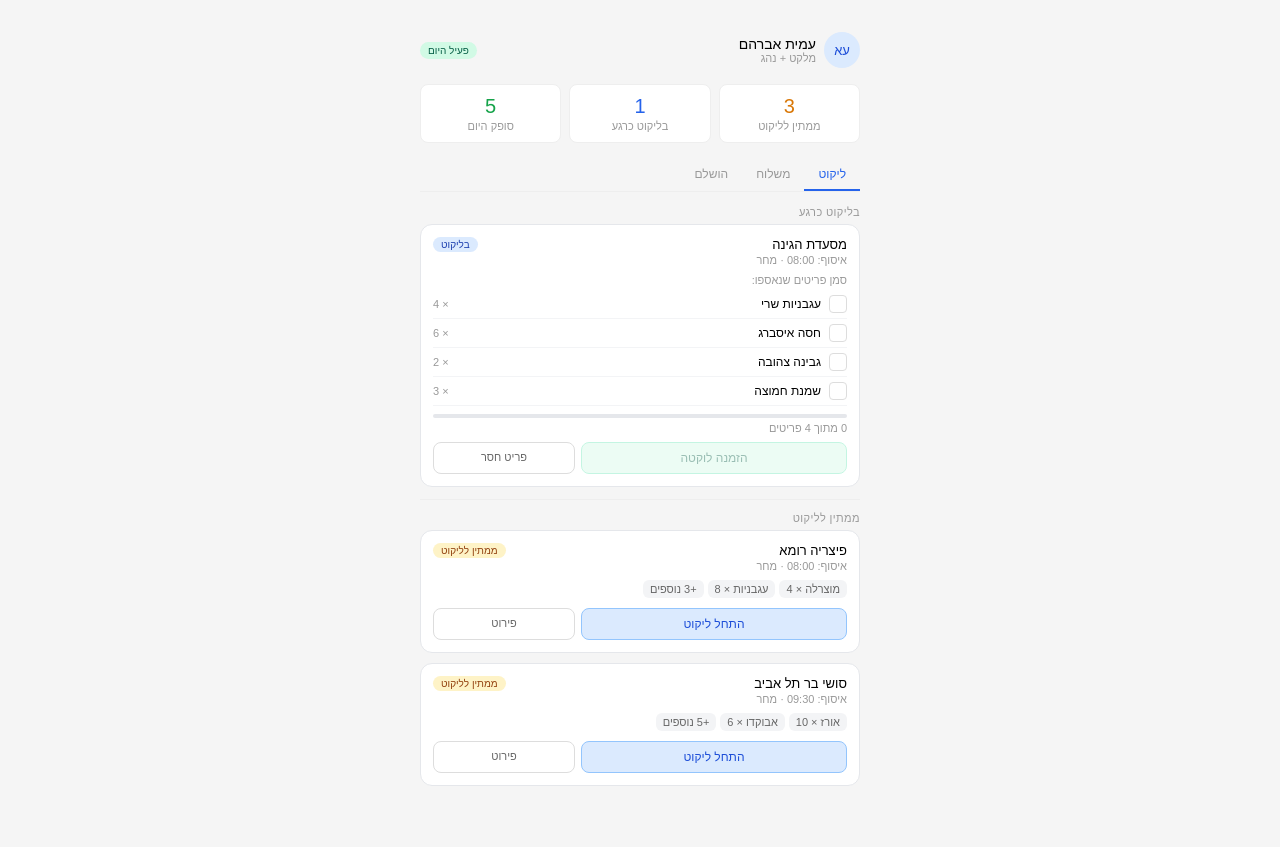
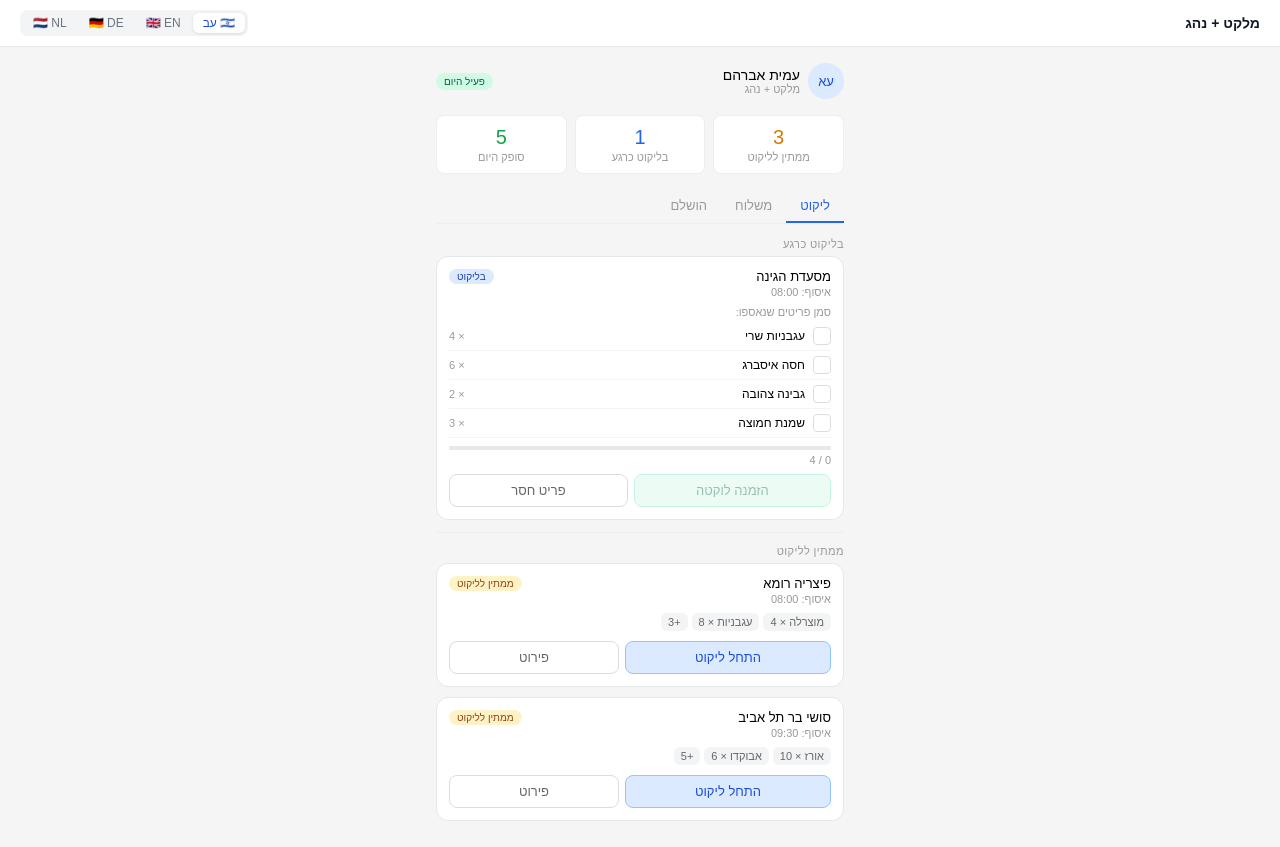
Before and after one commit to newmagal78-hash/Dudi-mockupd, a plain HTML site: page mockups/04_picker_driver_dashboard.html in a window 1280 px wide. Drawn offline with Linux system fonts and the light colour scheme.

Commit message:
Update dashboard HTML structure and translations

```diff
--- a/mockups/04_picker_driver_dashboard.html
+++ b/mockups/04_picker_driver_dashboard.html
@@ -1,76 +1,91 @@
 <!DOCTYPE html>
-<html dir="rtl" lang="he">
+<html lang="he" dir="rtl">
 <head>
 <meta charset="UTF-8">
 <meta name="viewport" content="width=device-width, initial-scale=1.0">
-<title>דשבורד מלקט ונהג</title>
+<title>Smart Order System — Picker & Driver</title>
+<link rel="stylesheet" href="i18n.css">
 <style>
-  * { box-sizing: border-box; }
-  body { font-family: Arial, sans-serif; background: #f5f5f5; padding: 1.5rem; direction: rtl; }
-  .wrap { max-width: 440px; margin: 0 auto; }
-  .top { display: flex; justify-content: space-between; align-items: center; margin-bottom: 16px; }
+  body { font-family: Arial, sans-serif; background: #f5f5f5; margin: 0; }
+  .wrap { max-width: 440px; margin: 0 auto; padding: 1rem; }
+  .top  { display: flex; justify-content: space-between; align-items: center; margin-block-end: 16px; }
   .avatar { width: 36px; height: 36px; border-radius: 50%; background: #dbeafe; display: flex; align-items: center; justify-content: center; font-size: 13px; font-weight: 500; color: #1d4ed8; flex-shrink: 0; }
   .user-name { font-size: 14px; font-weight: 500; }
   .user-role { font-size: 11px; color: #999; }
   .role-badge { font-size: 10px; padding: 3px 8px; border-radius: 20px; background: #d1fae5; color: #065f46; font-weight: 500; }
-  .stats { display: grid; grid-template-columns: repeat(3,1fr); gap: 8px; margin-bottom: 16px; }
-  .sc { background: #fff; border-radius: 8px; padding: 10px; text-align: center; border: 1px solid #eee; }
+  .stats { display: grid; grid-template-columns: repeat(3,1fr); gap: 8px; margin-block-end: 16px; }
+  .sc   { background: #fff; border-radius: 8px; padding: 10px; text-align: center; border: 1px solid #eee; }
   .sc-n { font-size: 20px; font-weight: 500; }
-  .sc-l { font-size: 11px; color: #999; margin-top: 2px; }
-  .tab-row { display: flex; border-bottom: 1px solid #eee; margin-bottom: 14px; }
-  .tab { padding: 8px 14px; font-size: 12px; cursor: pointer; color: #999; border-bottom: 2px solid transparent; }
-  .tab.active { color: #2563eb; border-bottom-color: #2563eb; font-weight: 500; }
+  .sc-l { font-size: 11px; color: #999; margin-block-start: 2px; }
+  .tab-row { display: flex; border-block-end: 1px solid #eee; margin-block-end: 14px; }
+  .tab { padding: 8px 14px; cursor: pointer; color: #999; border-block-end: 2px solid transparent; }
+  .tab.active { color: #2563eb; border-block-end-color: #2563eb; font-weight: 500; }
   .pill { display: inline-block; font-size: 10px; padding: 2px 8px; border-radius: 20px; font-weight: 500; }
   .pw { background: #fef3c7; color: #92400e; }
   .pp { background: #dbeafe; color: #1e40af; }
   .pd { background: #d1fae5; color: #065f46; }
-  .card { background: #fff; border: 1px solid #e5e7eb; border-radius: 12px; padding: 12px; margin-bottom: 10px; }
+  .card { background: #fff; border: 1px solid #e5e7eb; border-radius: 12px; padding: 12px; margin-block-end: 10px; }
   .card-name { font-size: 13px; font-weight: 500; }
-  .card-sub { font-size: 11px; color: #999; margin-top: 2px; }
-  .card-top { display: flex; justify-content: space-between; align-items: flex-start; margin-bottom: 8px; }
-  .sec { font-size: 11px; font-weight: 500; color: #999; margin-bottom: 6px; text-transform: uppercase; letter-spacing: .4px; }
-  .check-item { display: flex; align-items: center; gap: 8px; padding: 5px 0; border-bottom: 1px solid #f3f4f6; cursor: pointer; }
-  .check-box { width: 18px; height: 18px; border-radius: 4px; border: 1px solid #ddd; background: transparent; flex-shrink: 0; display: flex; align-items: center; justify-content: center; transition: all .15s; }
+  .card-sub  { font-size: 11px; color: #999; margin-block-start: 2px; }
+  .card-top  { display: flex; justify-content: space-between; align-items: flex-start; margin-block-end: 8px; }
+  .sec { font-size: 11px; font-weight: 500; color: #999; margin-block-end: 6px; text-transform: uppercase; letter-spacing: .4px; }
+  .check-item { display: flex; align-items: center; gap: 8px; padding-block: 5px; border-block-end: 1px solid #f3f4f6; cursor: pointer; }
+  .check-box  { width: 18px; height: 18px; border-radius: 4px; border: 1px solid #ddd; flex-shrink: 0; display: flex; align-items: center; justify-content: center; transition: all .15s; }
   .check-box.checked { background: #d1fae5; border-color: #6ee7b7; }
   .check-label { font-size: 12px; flex: 1; }
-  .check-qty { font-size: 11px; color: #999; }
-  .progress-bar { height: 4px; background: #e5e7eb; border-radius: 2px; margin: 8px 0 4px; }
-  .progress-fill { height: 4px; background: #2563eb; border-radius: 2px; transition: width .3s; }
-  .btn-main { flex: 2; background: #dbeafe; color: #1d4ed8; border: 1px solid #93c5fd; border-radius: 8px; padding: 8px; font-size: 12px; font-weight: 500; text-align: center; cursor: pointer; }
+  .check-qty   { font-size: 11px; color: #999; margin-inline-start: auto; }
+  .progress-bar  { block-size: 4px; background: #e5e7eb; border-radius: 2px; margin-block: 8px 4px; }
+  .progress-fill { block-size: 4px; background: #2563eb; border-radius: 2px; transition: width .3s; }
+  .btn-main { flex: 2; background: #dbeafe; color: #1d4ed8; border: 1px solid #93c5fd; border-radius: 8px; padding: 8px; font-weight: 500; text-align: center; cursor: pointer; }
   .btn-main.green { background: #d1fae5; color: #065f46; border-color: #6ee7b7; }
-  .btn-sec { flex: 1; background: transparent; color: #666; border: 1px solid #ddd; border-radius: 8px; padding: 8px; font-size: 11px; text-align: center; cursor: pointer; }
-  .actions { display: flex; gap: 6px; }
-  .items-preview { display: flex; flex-wrap: wrap; gap: 4px; margin-bottom: 10px; }
+  .btn-sec  { flex: 1; background: transparent; color: #666; border: 1px solid #ddd; border-radius: 8px; padding: 8px; text-align: center; cursor: pointer; }
+  .items-preview { display: flex; flex-wrap: wrap; gap: 4px; margin-block-end: 10px; }
   .item-tag { font-size: 11px; background: #f3f4f6; border-radius: 6px; padding: 3px 7px; color: #666; }
   .item-tag.done { text-decoration: line-through; opacity: .5; }
-  .divider { height: 1px; background: #eee; margin: 12px 0; }
-  .empty { text-align: center; color: #bbb; font-size: 12px; padding: 24px 0; }
+  .divider { block-size: 1px; background: #eee; margin-block: 12px; }
+  .empty  { text-align: center; color: #bbb; font-size: 12px; padding-block: 24px; }
 </style>
 </head>
 <body>
+<script src="translations.js"></script>
+<script>
+  document.addEventListener('DOMContentLoaded', function() {
+    buildPageHeader({ titleKey: 'picker_role' });
+  });
+</script>
+
 <div class="wrap">
   <div class="top">
     <div style="display:flex;align-items:center;gap:8px">
       <div class="avatar">עא</div>
-      <div><div class="user-name">עמית אברהם</div><div class="user-role">מלקט + נהג</div></div>
+      <div>
+        <div class="user-name">עמית אברהם</div>
+        <div class="user-role" data-i18n="picker_role">מלקט + נהג</div>
+      </div>
     </div>
-    <span class="role-badge">פעיל היום</span>
+    <span class="role-badge" data-i18n="active_today">פעיל היום</span>
   </div>
+
   <div class="stats">
-    <div class="sc"><div class="sc-n" style="color:#d97706">3</div><div class="sc-l">ממתין לליקוט</div></div>
-    <div class="sc"><div class="sc-n" style="color:#2563eb">1</div><div class="sc-l">בליקוט כרגע</div></div>
-    <div class="sc"><div class="sc-n" style="color:#16a34a">5</div><div class="sc-l">סופק היום</div></div>
+    <div class="sc"><div class="sc-n" style="color:#d97706">3</div><div class="sc-l" data-i18n="waiting_pick_stat">ממתין לליקוט</div></div>
+    <div class="sc"><div class="sc-n" style="color:#2563eb">1</div><div class="sc-l" data-i18n="currently_picking">בליקוט כרגע</div></div>
+    <div class="sc"><div class="sc-n" style="color:#16a34a">5</div><div class="sc-l" data-i18n="delivered_today">סופק היום</div></div>
   </div>
+
   <div class="tab-row">
-    <div class="tab active" id="tab-pick" onclick="sw('pick')">ליקוט</div>
-    <div class="tab" id="tab-deliver" onclick="sw('deliver')">משלוח</div>
-    <div class="tab" id="tab-done" onclick="sw('done')">הושלם</div>
+    <div class="tab active" id="tab-pick"    onclick="sw('pick')"    data-i18n="tab_picking">ליקוט</div>
+    <div class="tab"        id="tab-deliver" onclick="sw('deliver')" data-i18n="tab_delivery">משלוח</div>
+    <div class="tab"        id="tab-done"    onclick="sw('done')"    data-i18n="tab_done">הושלם</div>
   </div>
+
   <div id="view-pick">
-    <div class="sec">בליקוט כרגע</div>
+    <div class="sec" data-i18n="currently_picking_label">בליקוט כרגע</div>
     <div class="card" id="active-card">
-      <div class="card-top"><div><div class="card-name">מסעדת הגינה</div><div class="card-sub">איסוף: 08:00 · מחר</div></div><span class="pill pp">בליקוט</span></div>
-      <div style="font-size:11px;color:#999;margin-bottom:4px">סמן פריטים שנאספו:</div>
+      <div class="card-top">
+        <div><div class="card-name">מסעדת הגינה</div><div class="card-sub"><span data-i18n="pickup_time">איסוף:</span> 08:00</div></div>
+        <span class="pill pp" data-i18n="status_picking">בליקוט</span>
+      </div>
+      <div style="font-size:11px;color:#999;margin-block-end:4px" data-i18n="mark_items">סמן פריטים שנאספו:</div>
       <div id="checklist">
         <div class="check-item" onclick="tick(this)"><div class="check-box"></div><span class="check-label">עגבניות שרי</span><span class="check-qty">× 4</span></div>
         <div class="check-item" onclick="tick(this)"><div class="check-box"></div><span class="check-label">חסה איסברג</span><span class="check-qty">× 6</span></div>
@@ -78,44 +93,65 @@
         <div class="check-item" onclick="tick(this)"><div class="check-box"></div><span class="check-label">שמנת חמוצה</span><span class="check-qty">× 3</span></div>
       </div>
       <div class="progress-bar"><div class="progress-fill" id="prog" style="width:0%"></div></div>
-      <div style="font-size:11px;color:#999;margin-bottom:8px" id="counter">0 מתוך 4 פריטים</div>
+      <div style="font-size:11px;color:#999;margin-block-end:8px" id="counter">0 / 4</div>
       <div class="actions">
-        <div class="btn-main green" id="finish-btn" style="opacity:.4;pointer-events:none" onclick="finishPick()">הזמנה לוקטה</div>
-        <div class="btn-sec">פריט חסר</div>
+        <div class="btn-main green" id="finish-btn" data-i18n="finish_pick_btn" style="opacity:.4;pointer-events:none" onclick="finishPick()">הזמנה לוקטה</div>
+        <div class="btn-sec" data-i18n="missing_item_btn">פריט חסר</div>
       </div>
     </div>
     <div class="divider"></div>
-    <div class="sec">ממתין לליקוט</div>
+    <div class="sec" data-i18n="waiting_to_pick">ממתין לליקוט</div>
     <div class="card">
-      <div class="card-top"><div><div class="card-name">פיצריה רומא</div><div class="card-sub">איסוף: 08:00 · מחר</div></div><span class="pill pw">ממתין לליקוט</span></div>
-      <div class="items-preview"><span class="item-tag">מוצרלה × 4</span><span class="item-tag">עגבניות × 8</span><span class="item-tag">+3 נוספים</span></div>
-      <div class="actions"><div class="btn-main">התחל ליקוט</div><div class="btn-sec">פירוט</div></div>
+      <div class="card-top">
+        <div><div class="card-name">פיצריה רומא</div><div class="card-sub"><span data-i18n="pickup_time">איסוף:</span> 08:00</div></div>
+        <span class="pill pw" data-i18n="status_waiting">ממתין לליקוט</span>
+      </div>
+      <div class="items-preview"><span class="item-tag">מוצרלה × 4</span><span class="item-tag">עגבניות × 8</span><span class="item-tag">+3</span></div>
+      <div class="actions">
+        <div class="btn-main" data-i18n="btn_start_pick">התחל ליקוט</div>
+        <div class="btn-sec"  data-i18n="btn_details">פירוט</div>
+      </div>
     </div>
     <div class="card">
-      <div class="card-top"><div><div class="card-name">סושי בר תל אביב</div><div class="card-sub">איסוף: 09:30 · מחר</div></div><span class="pill pw">ממתין לליקוט</span></div>
-      <div class="items-preview"><span class="item-tag">אורז × 10</span><span class="item-tag">אבוקדו × 6</span><span class="item-tag">+5 נוספים</span></div>
-      <div class="actions"><div class="btn-main">התחל ליקוט</div><div class="btn-sec">פירוט</div></div>
+      <div class="card-top">
+        <div><div class="card-name">סושי בר תל אביב</div><div class="card-sub"><span data-i18n="pickup_time">איסוף:</span> 09:30</div></div>
+        <span class="pill pw" data-i18n="status_waiting">ממתין לליקוט</span>
+      </div>
+      <div class="items-preview"><span class="item-tag">אורז × 10</span><span class="item-tag">אבוקדו × 6</span><span class="item-tag">+5</span></div>
+      <div class="actions">
+        <div class="btn-main" data-i18n="btn_start_pick">התחל ליקוט</div>
+        <div class="btn-sec"  data-i18n="btn_details">פירוט</div>
+      </div>
     </div>
   </div>
+
   <div id="view-deliver" style="display:none">
-    <div id="del-empty" class="empty">אין הזמנות מוכנות למשלוח.<br>יופיעו כאן לאחר סיום ליקוט.</div>
+    <div id="del-empty" class="empty" data-i18n="no_delivery_msg">אין הזמנות מוכנות למשלוח.</div>
     <div id="del-card" class="card" style="display:none">
-      <div class="card-top"><div><div class="card-name">מסעדת הגינה</div><div class="card-sub">רחוב הרצל 12, תל אביב</div></div><span class="pill pp">בדרך ללקוח</span></div>
-      <div style="font-size:11px;color:#999;margin-bottom:8px">תעודת משלוח #1042 · 4 פריטים</div>
-      <div class="actions"><div class="btn-main green">סופק</div><div class="btn-sec">ניווט (Waze)</div></div>
+      <div class="card-top">
+        <div><div class="card-name">מסעדת הגינה</div><div class="card-sub">רחוב הרצל 12, תל אביב</div></div>
+        <span class="pill pp" data-i18n="status_delivery_mgr">בדרך ללקוח</span>
+      </div>
+      <div style="font-size:11px;color:#999;margin-block-end:8px"><span data-i18n="delivery_note_label">תעודת משלוח</span> #1042 · 4 <span data-i18n="items_label">פריטים</span></div>
+      <div class="actions">
+        <div class="btn-main green" data-i18n="btn_delivered">סופק</div>
+        <div class="btn-sec" data-i18n="btn_navigate">ניווט (Waze)</div>
+      </div>
     </div>
   </div>
+
   <div id="view-done" style="display:none">
     <div class="card">
-      <div class="card-top"><div><div class="card-name">בית קפה לבנון</div><div class="card-sub">סופק 07:42</div></div><span class="pill pd">סופק</span></div>
+      <div class="card-top"><div><div class="card-name">בית קפה לבנון</div><div class="card-sub">07:42</div></div><span class="pill pd" data-i18n="status_delivered">סופק</span></div>
       <div class="items-preview"><span class="item-tag done">חלב × 6</span><span class="item-tag done">קפה × 2</span><span class="item-tag done">סוכר × 4</span></div>
     </div>
     <div class="card">
-      <div class="card-top"><div><div class="card-name">מסעדת הים</div><div class="card-sub">סופק 07:15</div></div><span class="pill pd">סופק</span></div>
-      <div class="items-preview"><span class="item-tag done">דגים × 5</span><span class="item-tag done">לימון × 10</span><span class="item-tag done">+4 נוספים</span></div>
+      <div class="card-top"><div><div class="card-name">מסעדת הים</div><div class="card-sub">07:15</div></div><span class="pill pd" data-i18n="status_delivered">סופק</span></div>
+      <div class="items-preview"><span class="item-tag done">דגים × 5</span><span class="item-tag done">לימון × 10</span><span class="item-tag done">+4</span></div>
     </div>
   </div>
 </div>
+
 <script>
 var checked=0,total=4;
 function tick(row){
@@ -123,7 +159,7 @@ function tick(row){
   if(on){box.classList.remove('checked');box.innerHTML='';label.style.textDecoration='none';label.style.opacity='1';checked--;}
   else{box.classList.add('checked');box.innerHTML='<svg width="12" height="12" viewBox="0 0 12 12"><polyline points="2,6 5,9 10,3" fill="none" stroke="#16a34a" stroke-width="1.5" stroke-linecap="round" stroke-linejoin="round"/></svg>';label.style.textDecoration='line-through';label.style.opacity='.5';checked++;}
   document.getElementById('prog').style.width=Math.round(checked/total*100)+'%';
-  document.getElementById('counter').textContent=checked+' מתוך '+total+' פריטים';
+  document.getElementById('counter').textContent=checked+' / '+total;
   var btn=document.getElementById('finish-btn');
   btn.style.opacity=checked===total?'1':'.4';
   btn.style.pointerEvents=checked===total?'auto':'none';
@@ -135,7 +171,7 @@ function finishPick(){
   sw('deliver');
 }
 function sw(t){
-  ['pick','deliver','done'].forEach(n=>{
+  ['pick','deliver','done'].forEach(function(n){
     document.getElementById('tab-'+n).classList.toggle('active',n===t);
     document.getElementById('view-'+n).style.display=n===t?'block':'none';
   });
```
